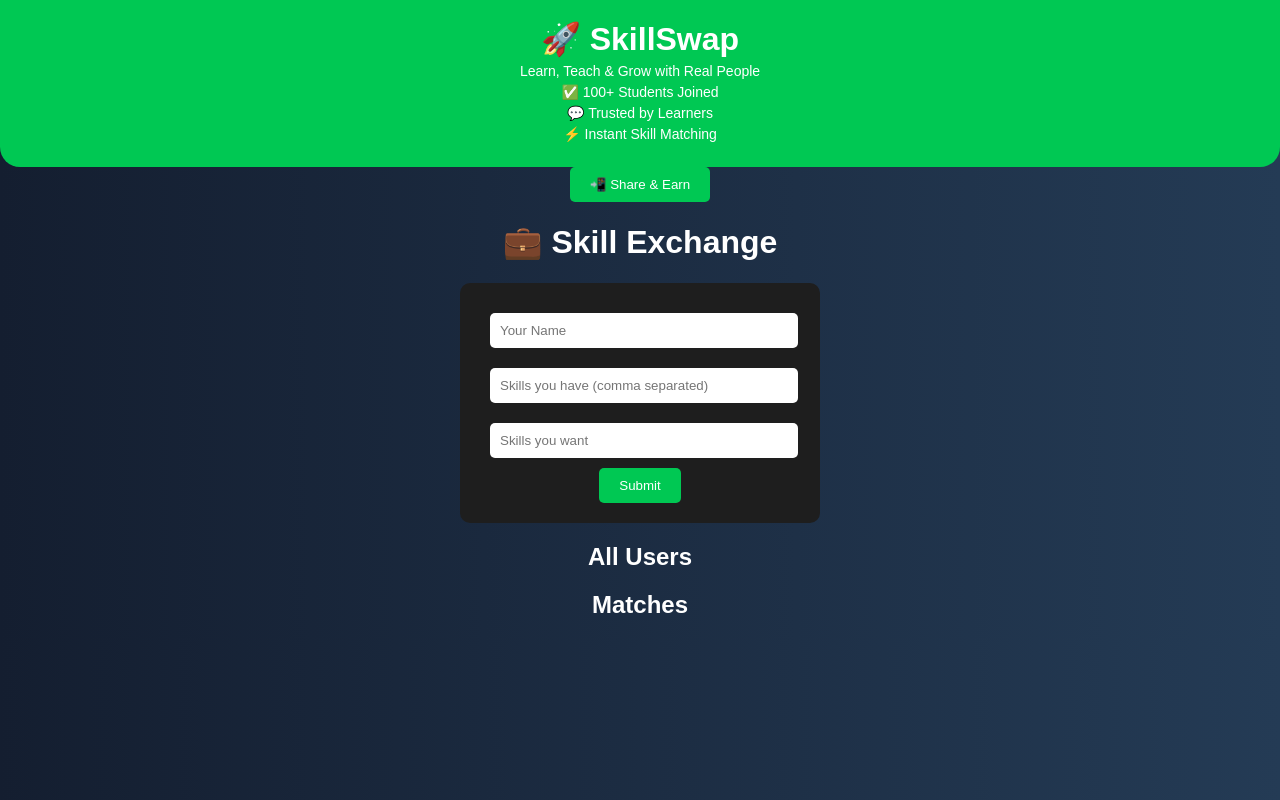
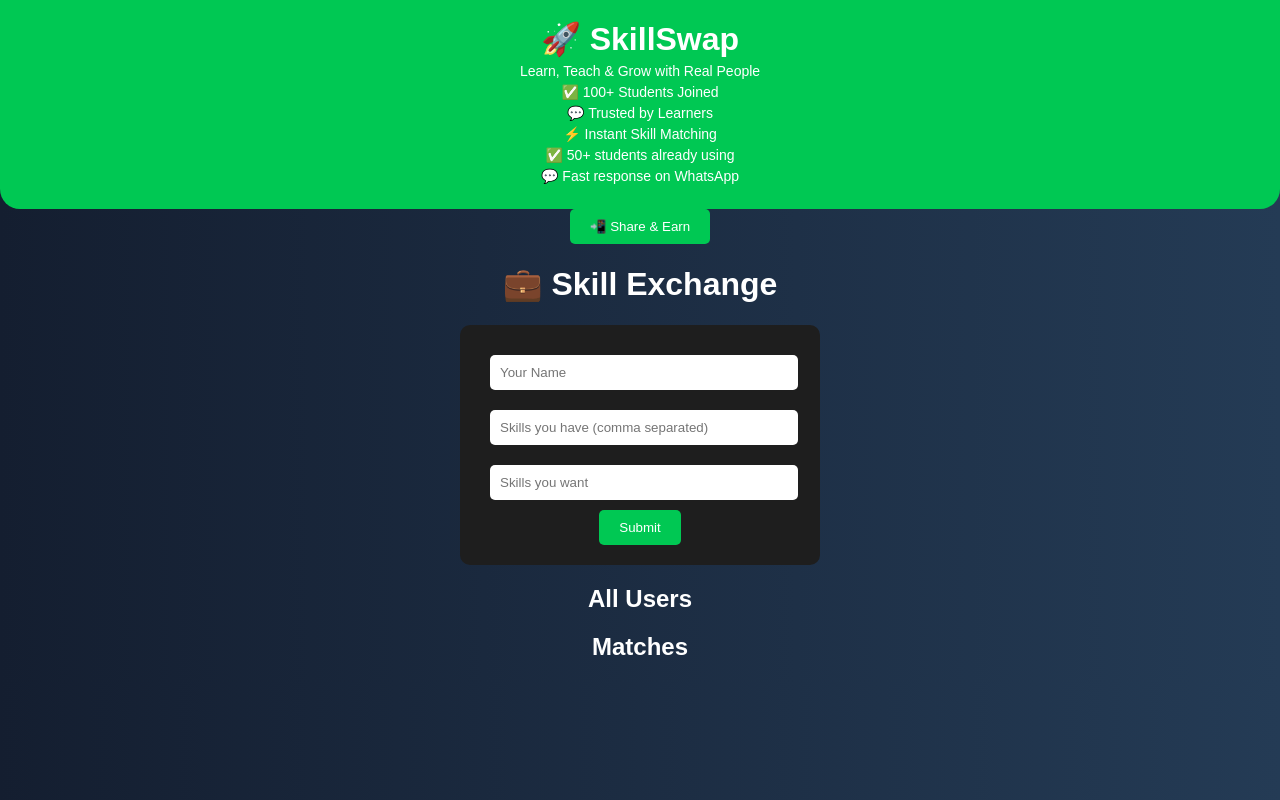
Before and after one commit to Aarchi-27/skill-exchange, a plain HTML site: page index.html in a window 1280 px wide. Drawn offline with Linux system fonts and the light colour scheme.

Commit message:
Enhance header with user engagement statistics
Added additional user engagement details to the header.

```diff
--- a/index.html
+++ b/index.html
@@ -13,6 +13,8 @@
     <p>✅ 100+ Students Joined</p>
     <p>💬 Trusted by Learners</p>
     <p>⚡ Instant Skill Matching</p>
+    <p>✅ 50+ students already using</p>
+<p>💬 Fast response on WhatsApp</p>
 </div>
 
 <button onclick="shareSite()">📲 Share & Earn</button>
```
